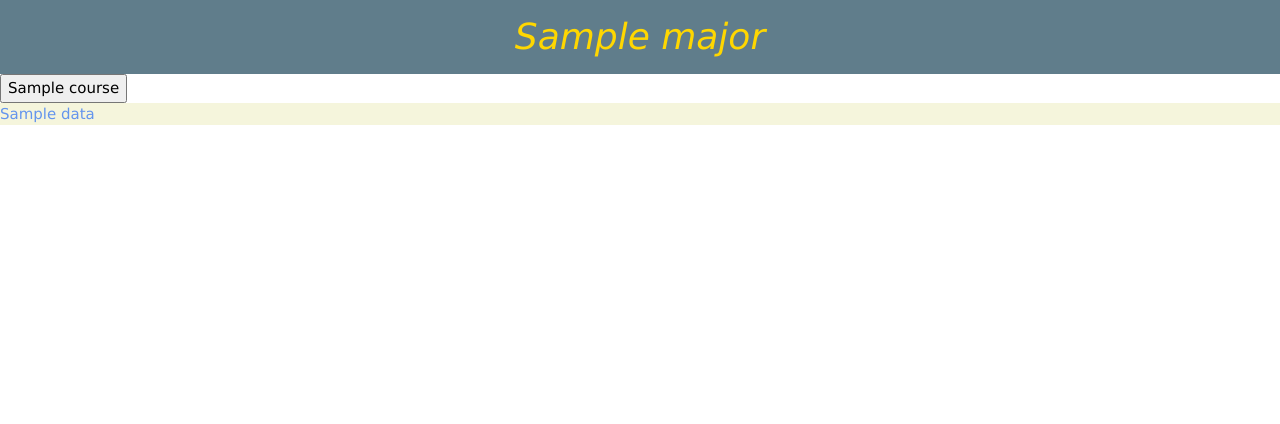
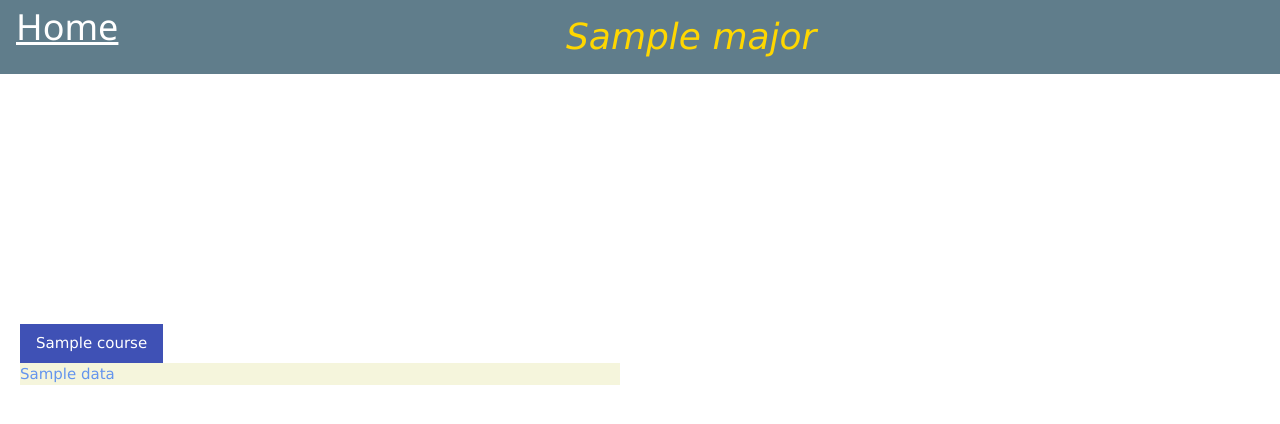
Before and after one commit to aksharans/UCSD_course_planner, a Flask app: template templates/page.html in a window 1280 px wide. Shown: the top 424 px of the page. Run offline with Flask 2, Linux system fonts and the light colour scheme; the template is opened without the code that fills it: most values are stand-ins (such as "Sample title", 1, 10 or a date in 2020).

Commit message:
display courses from csv

```diff
--- a/app.py
+++ b/app.py
@@ -1,5 +1,6 @@
 from flask import Flask, render_template, url_for
 import pandas as pd
+import os
 app = Flask(__name__)
 
 @app.route('/')
@@ -12,8 +13,16 @@ def index():
 @app.route('/<major>')
 def welcome(major):
 
-    course_list = ["CSE", "ECE"]
-    data = pd.read_csv('./data/CSE_courses.csv').to_html()
+    course_list = ["CSE", "ECE", "MATH", "PHYS"]
+    data = {}
+
+    for course in course_list:
+
+        c = course
+        csv_name = f"./data/{c}_courses.csv"
+        data[course] = pd.read_csv(csv_name).to_html()
+
+    #data = pd.read_csv('./data/CSE_courses.csv').to_html()
     return render_template('page.html', major=major, courses=course_list, data=data)
 
 if __name__ == "__main__":
--- a/static/style.css
+++ b/static/style.css
@@ -33,11 +33,22 @@
 
 /* for page.html */
 .t {
-    width: 600px;
     margin-top: 250px;
 }
 
 .table {
     background-color: beige;
     color: cornflowerblue;
+    margin-left: 18x;
 }
+
+.button{
+    margin-left: 20px;
+    margin-bottom: 10px;
+    width: 600px;
+}
+
+.home h1{
+    margin-top: 0px;
+    float: left;
+}
--- a/templates/index.html
+++ b/templates/index.html
@@ -1,7 +1,7 @@
 {% extends 'template.html' %}
 
 {% block head %}
-    <title>CE Course Planner</title>
+    <title>UCSD Course Planner</title>
 {% endblock %}
 
 {% block body %}
--- a/templates/page.html
+++ b/templates/page.html
@@ -2,50 +2,40 @@
 {% extends 'template.html' %}
 
 {% block head %}
+
     <script src="../static/function.js"></script>
-    <div class="title w3-container w3-blue-grey">
-    <h1>{{ major }}</h1>
+   <title>{{ major }}</title>
+
+    <div class="w3-container w3-blue-grey">
+        <div class="home">
+            <h1>
+                <a href="/">Home</a>
+            </h1>
+        </div>
+        <div class="title">
+            <h1>{{ major }}</h1>
+        </div>
+
     </div>
+
 {% endblock %}
+
 
 {% block body %}
 
-<!--
-    <div class="t">
-    {% for course in courses %}
-        <h4> {{ course }}</h4>
-        <div class="table w3-table">
-        {{ data | safe }}
-        </div>
-    {% endfor %}
-    </div>
 
-
-<button onclick="myFunction()">Try it</button>
-
-<div id="myDIV">
-This is my DIV element.
-</div>
-
-<div id="myDIV">
-    <div class="table w3-table">
-    {{ data | safe }}
-    </div>
-</div>
-
--->
+<div class="t"></div>
 {% for course in courses %}
-<div class="button">
-    <button onclick="myFunction('{{course}}')">{{ course }}</button>
-    <div id="{{course}}">
-        <div class="table w3-table">
-        {{ data | safe }}
+    <div class="button">
+        <button onclick="myFunction('{{course}}')" class="w3-btn w3-indigo w3-ripple">{{ course }}</button>
+        <div id="{{course}}">
+            <div class="table w3-table">
+            {{ data[course] | safe }}
+            </div>
         </div>
     </div>
+{% endfor %}
 </div>
-
-{% endfor %}
-
 
 
 
```
